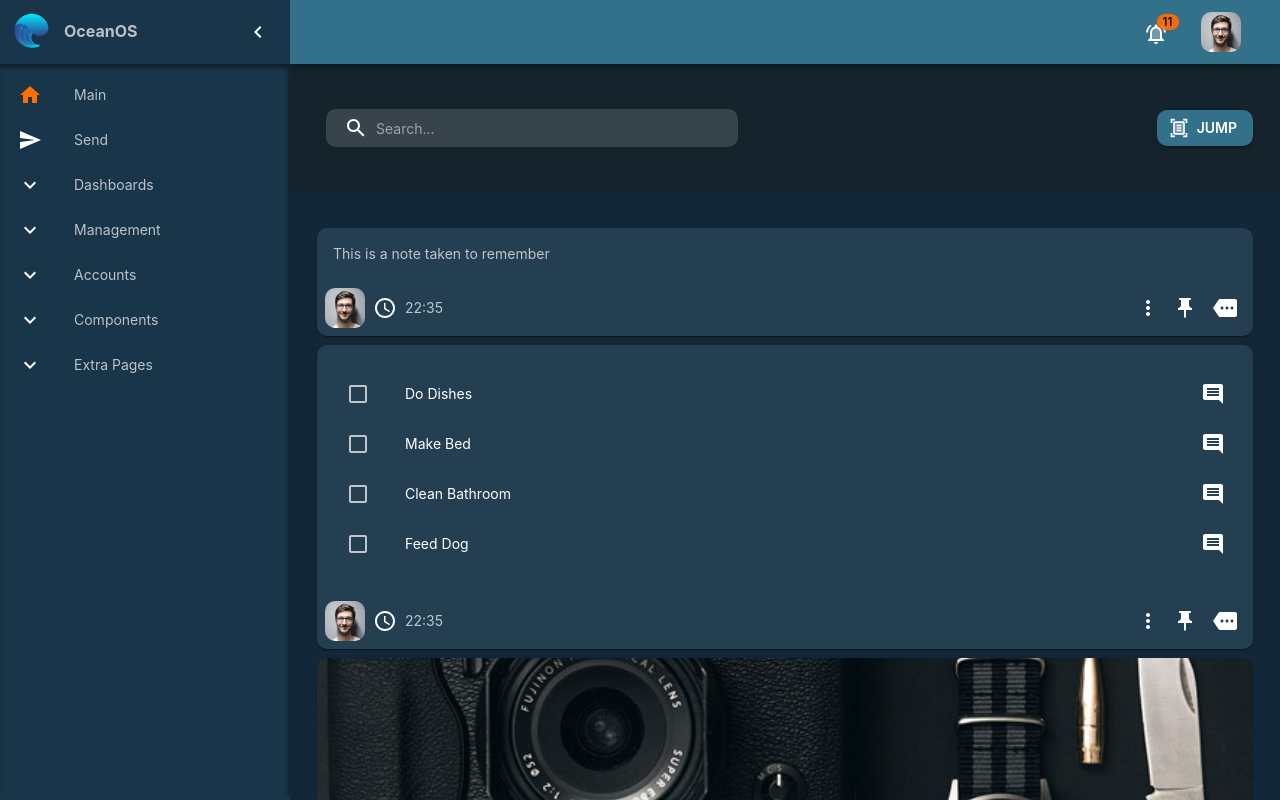
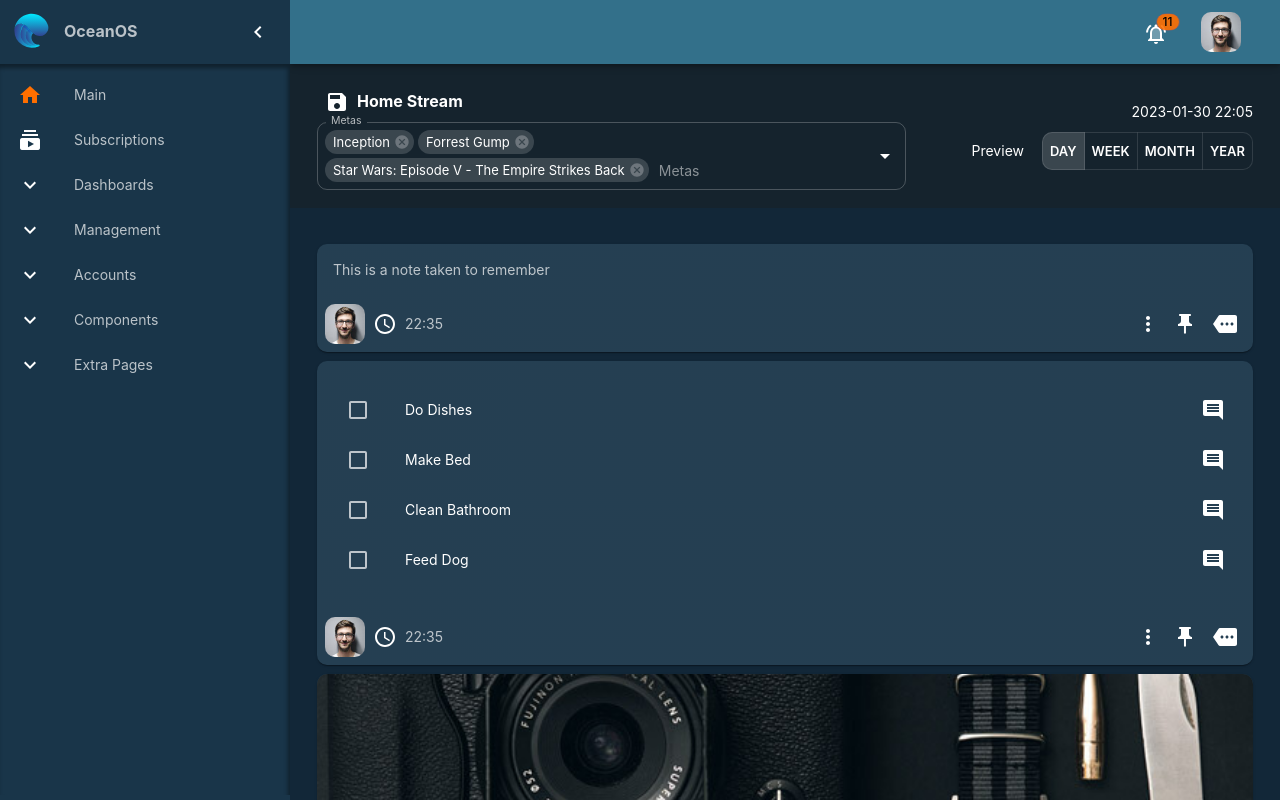
Before and after one commit to ocean-os-org/ocean-os, a React (Vite) app in the folder packages/oos-local-webui/: page /home in a window 1280 px wide. Shown: the top 800 px of the page. Built offline with nearby package versions, Linux system fonts and the light colour scheme.

Commit message:
stream header options

```diff
--- a/packages/oos-local-webui/package.json
+++ b/packages/oos-local-webui/package.json
@@ -4,6 +4,7 @@
   "version": "1.0.0",
   "type": "module",
   "scripts": {
+    "startc": "vite",
     "start": "vite --host --port 7070",
     "build": "tsc --noEmit && vite build",
     "preview": "vite preview --port 8080 --open"
--- /dev/null
+++ b/packages/oos-local-webui/src/content/home/SaveDialog.tsx
@@ -0,0 +1,55 @@
+import * as React from 'react';
+import Button from '@mui/material/Button';
+import TextField from '@mui/material/TextField';
+import Dialog from '@mui/material/Dialog';
+import DialogActions from '@mui/material/DialogActions';
+import DialogContent from '@mui/material/DialogContent';
+import DialogContentText from '@mui/material/DialogContentText';
+import DialogTitle from '@mui/material/DialogTitle';
+import IconButton from '@mui/material/IconButton';
+import SaveIcon from '@mui/icons-material/Save';
+
+type SaveDialogProps = {
+    open: boolean;
+}
+
+export default function SaveDialog() {
+    const [open, setOpen] = React.useState(false);
+
+    const handleClickOpen = () => {
+      setOpen(true);
+    };
+
+    const handleClose = () => {
+      setOpen(false);
+    };
+
+  return (
+    <>
+      <IconButton onClick={handleClickOpen}><SaveIcon/></IconButton>
+      <Dialog open={open} onClose={handleClose}>
+        <DialogTitle>Save Stream Filters</DialogTitle>
+        <DialogContent>
+          <TextField
+          color="secondary"
+            autoFocus
+
+            margin="dense"
+            id="name"
+            label="Stream name"
+            type="text"
+            fullWidth
+            variant="standard"
+          />
+          <DialogContentText>
+            You can save these filters as a new stream. The custom stream will apear on your saved streams.
+          </DialogContentText>
+        </DialogContent>
+        <DialogActions>
+          <Button variant="contained" onClick={handleClose}>Cancel</Button>
+          <Button variant="contained" color="secondary" onClick={handleClose}>Save</Button>
+        </DialogActions>
+      </Dialog>
+    </>
+  );
+}
--- a/packages/oos-local-webui/src/content/home/StreamHeader.tsx
+++ b/packages/oos-local-webui/src/content/home/StreamHeader.tsx
@@ -7,12 +7,154 @@ import {
   styled,
   alpha,
   InputBase,
+  ToggleButton,
+  TextField,
+  Autocomplete,
+  IconButton,
 } from '@mui/material';
 import * as React from 'react';
 import AppBar from '@mui/material/AppBar';
 import Toolbar from '@mui/material/Toolbar';
 import useScrollTrigger from '@mui/material/useScrollTrigger';
 import SearchIcon from '@mui/icons-material/Search';
+import ScheduleIcon from '@mui/icons-material/Schedule';
+import FormatAlignLeftIcon from '@mui/icons-material/FormatAlignLeft';
+import FormatAlignCenterIcon from '@mui/icons-material/FormatAlignCenter';
+import FormatAlignRightIcon from '@mui/icons-material/FormatAlignRight';
+import FormatAlignJustifyIcon from '@mui/icons-material/FormatAlignJustify';
+import { toDate, format } from 'date-fns'
+
+
+import ToggleButtonGroup from '@mui/material/ToggleButtonGroup';
+import { DateTimePicker } from '@mui/x-date-pickers/DateTimePicker';
+import SaveDialog from './SaveDialog';
+// Top 100 films as rated by IMDb users. http://www.imdb.com/chart/top
+const top100Films = [
+  { title: 'The Shawshank Redemption', year: 1994 },
+  { title: 'The Godfather', year: 1972 },
+  { title: 'The Godfather: Part II', year: 1974 },
+  { title: 'The Dark Knight', year: 2008 },
+  { title: '12 Angry Men', year: 1957 },
+  { title: "Schindler's List", year: 1993 },
+  { title: 'Pulp Fiction', year: 1994 },
+  {
+    title: 'The Lord of the Rings: The Return of the King',
+    year: 2003,
+  },
+  { title: 'The Good, the Bad and the Ugly', year: 1966 },
+  { title: 'Fight Club', year: 1999 },
+  {
+    title: 'The Lord of the Rings: The Fellowship of the Ring',
+    year: 2001,
+  },
+  {
+    title: 'Star Wars: Episode V - The Empire Strikes Back',
+    year: 1980,
+  },
+  { title: 'Forrest Gump', year: 1994 },
+  { title: 'Inception', year: 2010 },
+  {
+    title: 'The Lord of the Rings: The Two Towers',
+    year: 2002,
+  },
+  { title: "One Flew Over the Cuckoo's Nest", year: 1975 },
+  { title: 'Goodfellas', year: 1990 },
+  { title: 'The Matrix', year: 1999 },
+  { title: 'Seven Samurai', year: 1954 },
+  {
+    title: 'Star Wars: Episode IV - A New Hope',
+    year: 1977,
+  },
+  { title: 'City of God', year: 2002 },
+  { title: 'Se7en', year: 1995 },
+  { title: 'The Silence of the Lambs', year: 1991 },
+  { title: "It's a Wonderful Life", year: 1946 },
+  { title: 'Life Is Beautiful', year: 1997 },
+  { title: 'The Usual Suspects', year: 1995 },
+  { title: 'Léon: The Professional', year: 1994 },
+  { title: 'Spirited Away', year: 2001 },
+  { title: 'Saving Private Ryan', year: 1998 },
+  { title: 'Once Upon a Time in the West', year: 1968 },
+  { title: 'American History X', year: 1998 },
+  { title: 'Interstellar', year: 2014 },
+  { title: 'Casablanca', year: 1942 },
+  { title: 'City Lights', year: 1931 },
+  { title: 'Psycho', year: 1960 },
+  { title: 'The Green Mile', year: 1999 },
+  { title: 'The Intouchables', year: 2011 },
+  { title: 'Modern Times', year: 1936 },
+  { title: 'Raiders of the Lost Ark', year: 1981 },
+  { title: 'Rear Window', year: 1954 },
+  { title: 'The Pianist', year: 2002 },
+  { title: 'The Departed', year: 2006 },
+  { title: 'Terminator 2: Judgment Day', year: 1991 },
+  { title: 'Back to the Future', year: 1985 },
+  { title: 'Whiplash', year: 2014 },
+  { title: 'Gladiator', year: 2000 },
+  { title: 'Memento', year: 2000 },
+  { title: 'The Prestige', year: 2006 },
+  { title: 'The Lion King', year: 1994 },
+  { title: 'Apocalypse Now', year: 1979 },
+  { title: 'Alien', year: 1979 },
+  { title: 'Sunset Boulevard', year: 1950 },
+  {
+    title: 'Dr. Strangelove or: How I Learned to Stop Worrying and Love the Bomb',
+    year: 1964,
+  },
+  { title: 'The Great Dictator', year: 1940 },
+  { title: 'Cinema Paradiso', year: 1988 },
+  { title: 'The Lives of Others', year: 2006 },
+  { title: 'Grave of the Fireflies', year: 1988 },
+  { title: 'Paths of Glory', year: 1957 },
+  { title: 'Django Unchained', year: 2012 },
+  { title: 'The Shining', year: 1980 },
+  { title: 'WALL·E', year: 2008 },
+  { title: 'American Beauty', year: 1999 },
+  { title: 'The Dark Knight Rises', year: 2012 },
+  { title: 'Princess Mononoke', year: 1997 },
+  { title: 'Aliens', year: 1986 },
+  { title: 'Oldboy', year: 2003 },
+  { title: 'Once Upon a Time in America', year: 1984 },
+  { title: 'Witness for the Prosecution', year: 1957 },
+  { title: 'Das Boot', year: 1981 },
+  { title: 'Citizen Kane', year: 1941 },
+  { title: 'North by Northwest', year: 1959 },
+  { title: 'Vertigo', year: 1958 },
+  {
+    title: 'Star Wars: Episode VI - Return of the Jedi',
+    year: 1983,
+  },
+  { title: 'Reservoir Dogs', year: 1992 },
+  { title: 'Braveheart', year: 1995 },
+  { title: 'M', year: 1931 },
+  { title: 'Requiem for a Dream', year: 2000 },
+  { title: 'Amélie', year: 2001 },
+  { title: 'A Clockwork Orange', year: 1971 },
+  { title: 'Like Stars on Earth', year: 2007 },
+  { title: 'Taxi Driver', year: 1976 },
+  { title: 'Lawrence of Arabia', year: 1962 },
+  { title: 'Double Indemnity', year: 1944 },
+  {
+    title: 'Eternal Sunshine of the Spotless Mind',
+    year: 2004,
+  },
+  { title: 'Amadeus', year: 1984 },
+  { title: 'To Kill a Mockingbird', year: 1962 },
+  { title: 'Toy Story 3', year: 2010 },
+  { title: 'Logan', year: 2017 },
+  { title: 'Full Metal Jacket', year: 1987 },
+  { title: 'Dangal', year: 2016 },
+  { title: 'The Sting', year: 1973 },
+  { title: '2001: A Space Odyssey', year: 1968 },
+  { title: "Singin' in the Rain", year: 1952 },
+  { title: 'Toy Story', year: 1995 },
+  { title: 'Bicycle Thieves', year: 1948 },
+  { title: 'The Kid', year: 1921 },
+  { title: 'Inglourious Basterds', year: 2009 },
+  { title: 'Snatch', year: 2000 },
+  { title: '3 Idiots', year: 2009 },
+  { title: 'Monty Python and the Holy Grail', year: 1975 },
+];
 
 interface Props {
   children: React.ReactElement;
@@ -28,6 +170,7 @@ const ElevationScroll = (props: Props) => {
   return React.cloneElement(children, {
     elevation: trigger ? 4 : 0,
     sx: {
+      zIndex: trigger ? 1 : 0,
       marginTop: '64px',
       opacity: trigger ? 1 : 0,
     }
@@ -80,6 +223,22 @@ const StreamHeader = () => {
     name: 'Rui Gil',
     avatar: '/assets/images/avatars/1.jpg'
   };
+  const [alignment, setAlignment] = React.useState<string | null>('left');
+
+  const handleAlignment = (
+    event: React.MouseEvent<HTMLElement>,
+    newAlignment: string | null,
+  ) => {
+    setAlignment(newAlignment);
+  };
+
+  const [value, setValue] = React.useState<Date | null>(
+    toDate(new Date()),
+  );
+
+  const handleChange = (newValue: Date | null) => {
+    setValue(newValue);
+  };
 
   return (
     <>
@@ -96,25 +255,64 @@ const StreamHeader = () => {
       display="flex"
       flexDirection={{ xs: 'column', md: 'row' }}
     >
-      <Box display="flex" sx={{height: '128px', alignItems:'center', paddingTop: theme.spacing(2), paddingBottom: theme.spacing(2), flexGrow: 1 }}>
-        <Box>
-        <Search>
-          <SearchIconWrapper>
-            <SearchIcon />
-          </SearchIconWrapper>
-          <StyledInputBase
-            placeholder="Search…"
-          />
-        </Search>
-          <Typography variant="subtitle2">
+      <Box display="flex" sx={{flexDirection: 'column', minHeight: '128px', justifyContent: 'stretch', alignItems:'flex-start', paddingTop: theme.spacing(2), paddingBottom: theme.spacing(2), flexGrow: 1 }}>
+        <Box sx={{ display:'flex', flexDirection:'row', alignItems: 'center'}}>
+        <SaveDialog />
+        <Typography variant="h4">Home Stream</Typography>
+        </Box>
+        <Autocomplete
+      multiple
+      limitTags={3}
+      size="small"
+      id="multiple-limit-tags"
+      options={top100Films}
+      getOptionLabel={(option) => option.title}
+      defaultValue={[top100Films[13], top100Films[12], top100Films[11]]}
+      renderInput={(params) => (
+        <TextField {...params} label="Metas" placeholder="Metas" />
+      )}
+      sx={{ width: '90%' }}
 
-          </Typography>
-        </Box>
+    />
+
       </Box>
-      <Box mt={{ display: 'flex', alignItems: 'center', xs: 3, md: 0 }}>
-        <Button variant="contained" startIcon={<DocumentScannerTwoToneIcon />}>
-          Jump
-        </Button>
+      <Box mt={{ display: 'flex', flexDirection:'column', justifyContent: 'center', gap: 10,alignItems: 'end', xs: 3, md: 0 }}>
+      <DateTimePicker
+          label="Date&Time picker"
+          value={value}
+          onChange={handleChange}
+          renderInput={({ inputRef, inputProps, InputProps }) => (
+            <Box sx={{ display: 'flex', alignItems: 'center' }}>
+            <Typography ref={inputRef} variant="body2" >{ format(new Date(inputProps?.value),'yyyy-MM-dd HH:mm') }</Typography>
+            {InputProps?.endAdornment}
+          </Box>
+          )}
+        />
+      <Box sx={{display: 'flex', flexDirection: 'row', alignItems: 'center'}}>
+          <Typography variant="body2" sx={{ marginRight: 2}}>Preview </Typography>
+
+        <ToggleButtonGroup
+      value={alignment}
+      exclusive
+      size="small"
+      onChange={handleAlignment}
+      aria-label="text alignment"
+    >
+      <ToggleButton value="left" aria-label="left aligned">
+        Day
+      </ToggleButton>
+      <ToggleButton value="center" aria-label="centered">
+        Week
+      </ToggleButton>
+      <ToggleButton value="right" aria-label="right aligned">
+        Month
+      </ToggleButton>
+      <ToggleButton value="justify" aria-label="justified">
+        Year
+      </ToggleButton>
+      </ToggleButtonGroup>
+      </Box>
+
       </Box>
     </Box>
     </>
@@ -122,3 +320,18 @@ const StreamHeader = () => {
 }
 
 export default StreamHeader;
+/*
+        <Search>
+          <SearchIconWrapper>
+            <SearchIcon />
+          </SearchIconWrapper>
+          <StyledInputBase
+            placeholder="Filter…"
+          />
+        </Search>
+          <Typography variant="subtitle2">
+            This is the filter you need
+          </Typography>
+
+
+*/
--- a/packages/oos-local-webui/src/layouts/SidebarLayout/Sidebar/SidebarMenu/menuItems.ts
+++ b/packages/oos-local-webui/src/layouts/SidebarLayout/Sidebar/SidebarMenu/menuItems.ts
@@ -7,9 +7,9 @@ export const menuItems = [
         selected: true,
     },
     {
-        name: "Send",
+        name: "Subscriptions",
         url: "/overview",
-        icon: "send",
+        icon: "subscriptions",
         selected: false,
     },
     {
```
